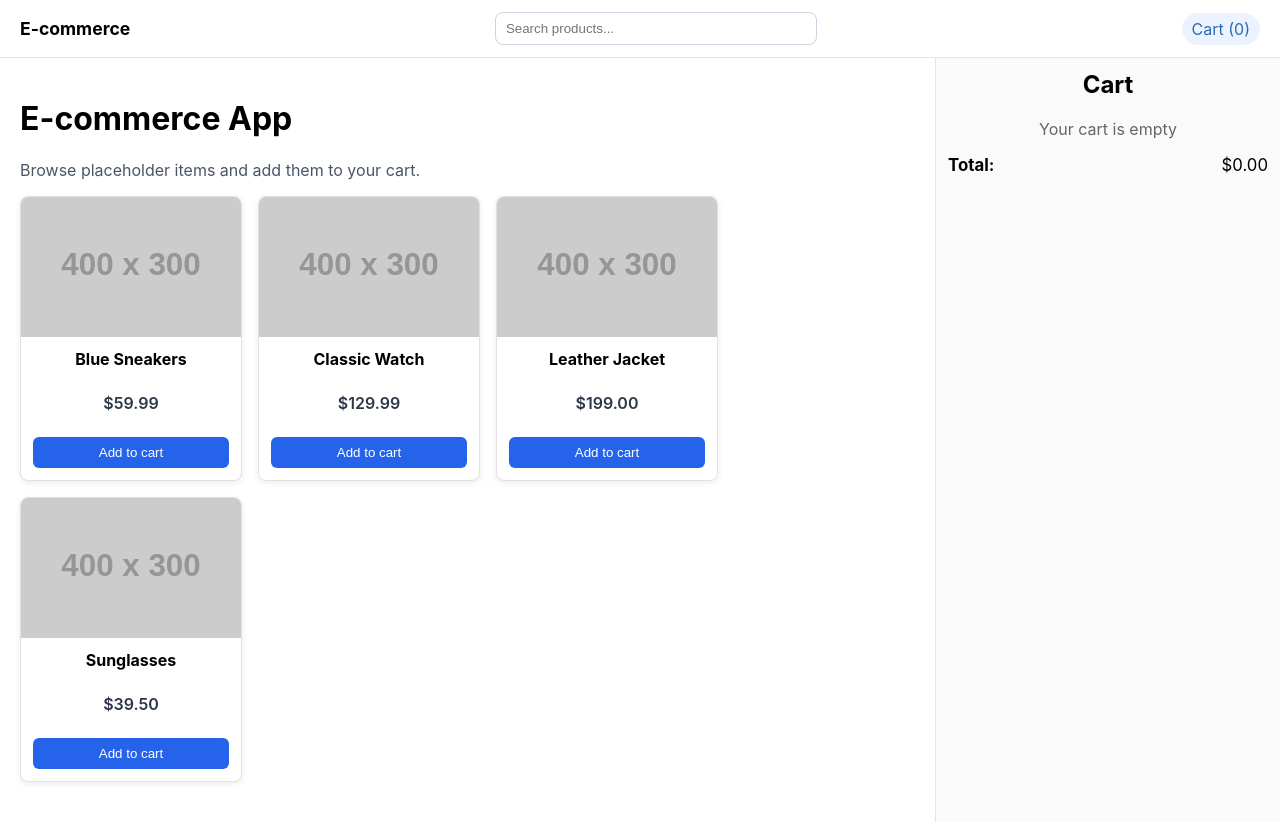
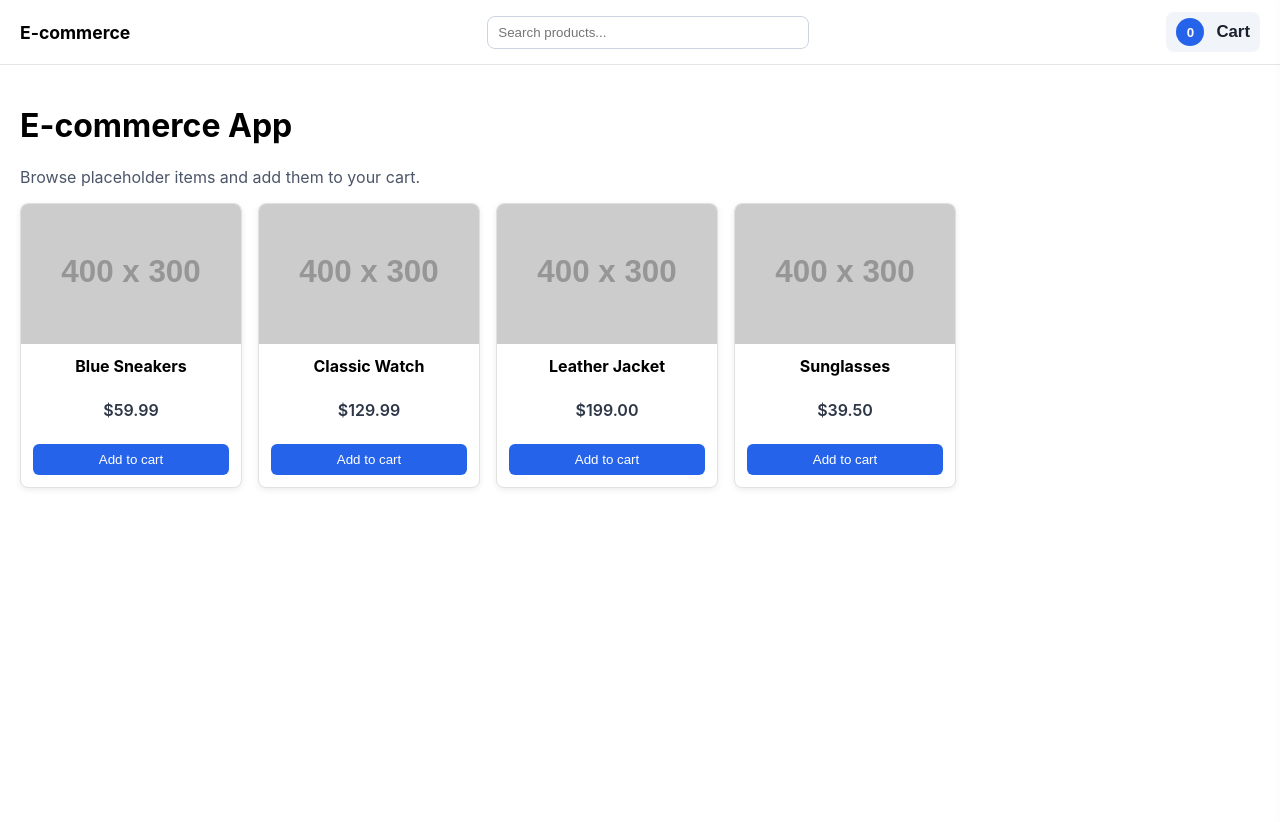
Before and after one commit to revature-sam/ecom-project-front-end, a React (Create React App) app in the folder front-end/: page / in a window 1280 px wide. Shown: the top 822 px of the page. After the commit the page ends 800 px from the top, so only its background shows below. Built offline with nearby package versions, Linux system fonts and the light colour scheme.

Commit message:
changes to cart menu

```diff
--- a/front-end/src/App.js
+++ b/front-end/src/App.js
@@ -14,14 +14,27 @@ const sampleProducts = [
 function App() {
   const [cart, setCart] = useState([]);
   const [query, setQuery] = useState('');
+  const [cartOpen, setCartOpen] = useState(false);
+  const [bump, setBump] = useState(false);
 
   function handleAdd(product) {
     setCart((cur) => {
+      const prevCount = cur.reduce((s, c) => s + c.quantity, 0);
       const exists = cur.find((c) => c.id === product.id);
+      let next;
       if (exists) {
-        return cur.map((c) => c.id === product.id ? { ...c, quantity: c.quantity + 1 } : c);
+        next = cur.map((c) => c.id === product.id ? { ...c, quantity: c.quantity + 1 } : c);
+      } else {
+        next = [...cur, { ...product, quantity: 1 }];
       }
-      return [...cur, { ...product, quantity: 1 }];
+
+      const nextCount = next.reduce((s, c) => s + c.quantity, 0);
+      if (nextCount > prevCount) {
+        setBump(true);
+        window.setTimeout(() => setBump(false), 380);
+      }
+
+      return next;
     });
   }
 
@@ -38,7 +51,13 @@ function App() {
 
   return (
     <div className="App">
-      <Navbar query={query} onChange={setQuery} cartCount={cart.reduce((s, c) => s + c.quantity, 0)} />
+      <Navbar
+        query={query}
+        onChange={setQuery}
+        cartCount={cart.reduce((s, c) => s + c.quantity, 0)}
+        onToggle={() => setCartOpen((v) => !v)}
+        bump={bump}
+      />
       <div className="app-grid">
       <main className="catalog">
         <header className="catalog-header">
@@ -55,7 +74,8 @@ function App() {
         </section>
       </main>
 
-      <Cart items={cart} onRemove={handleRemove} onChangeQuantity={handleChangeQuantity} />
+      <Cart items={cart} onRemove={handleRemove} onChangeQuantity={handleChangeQuantity} className={cartOpen ? 'open' : ''} />
+      <div className={`overlay ${cartOpen ? 'open' : ''}`} onClick={() => setCartOpen(false)} />
       </div>
     </div>
   );
--- a/front-end/src/components/Cart.js
+++ b/front-end/src/components/Cart.js
@@ -1,11 +1,11 @@
 import React from 'react';
 import './cart.css';
 
-export default function Cart({ items, onRemove, onChangeQuantity }) {
+export default function Cart({ items, onRemove, onChangeQuantity, className }) {
   const total = items.reduce((s, it) => s + it.price * it.quantity, 0);
 
   return (
-    <aside className="cart">
+    <aside className={`cart ${className || ''}`}>
       <h2>Cart</h2>
       {items.length === 0 ? (
         <p className="empty">Your cart is empty</p>
--- a/front-end/src/components/Navbar.js
+++ b/front-end/src/components/Navbar.js
@@ -1,7 +1,7 @@
 import React from 'react';
 import './navbar.css';
 
-export default function Navbar({ query, onChange, cartCount }) {
+export default function Navbar({ query, onChange, cartCount, onToggle, bump }) {
   return (
     <nav className="navbar">
       <div className="brand">E-commerce</div>
@@ -13,7 +13,10 @@ export default function Navbar({ query, onChange, cartCount }) {
         />
       </div>
       <div className="nav-actions">
-        <div className="cart-bubble">Cart ({cartCount})</div>
+        <button className="cart-button" onClick={onToggle} aria-label={`Open cart with ${cartCount} items`}>
+          <span className={`badge ${bump ? 'bump' : ''}`}>{cartCount}</span>
+          <span className="cart-text">Cart</span>
+        </button>
       </div>
     </nav>
   );
--- a/front-end/src/components/cart.css
+++ b/front-end/src/components/cart.css
@@ -4,7 +4,15 @@
   border-left: 1px solid #e6e6e6;
   background: #fafafa;
   min-height: 100vh;
+  position: fixed;
+  right: -360px; /* hidden by default */
+  top: 0;
+  bottom: 0;
+  box-shadow: -6px 0 18px rgba(0,0,0,0.08);
+  transition: right 240ms cubic-bezier(.22,.9,.26,1);
+  z-index: 80;
 }
+.cart.open { right: 0 }
 .cart h2 { margin-top: 0 }
 .empty { color: #666 }
 .cart-list { list-style: none; padding: 0; margin: 0; display: flex; flex-direction: column; gap: 8px }
@@ -25,3 +33,7 @@
 .qty-btn { width:28px; height:28px; border-radius:6px; border:1px solid #cbd5e1; background:#fff; cursor:pointer }
 .qty-btn:hover { background:#edf2f7 }
 .cart-total { margin-top:12px; display:flex; justify-content:space-between; font-size:1.05rem }
+
+@media (max-width:900px) {
+  .cart { width: 100%; }
+}
--- a/front-end/src/components/navbar.css
+++ b/front-end/src/components/navbar.css
@@ -9,8 +9,41 @@
 .brand { font-weight:700; font-size:1.1rem }
 .search input { padding:8px 10px; border-radius:8px; border:1px solid #cbd5e1; width:300px }
 .nav-actions { display:flex; gap:12px; align-items:center }
-.cart-bubble { background:#edf2ff; padding:6px 10px; border-radius:20px; color:#2b6cb0 }
+.cart-button { background:#f1f5f9; color:#1a202c; padding:6px 10px; border-radius:8px; border:none; cursor:pointer; display:flex; align-items:center; gap:8px }
+.cart-button:hover { background:#e2e8f0 }
+.cart-bubble { background:transparent; padding:0; }
+.cart-text { font-weight:700; font-size:1.05rem }
+
+.overlay {
+  position:fixed; inset:0; background:rgba(0,0,0,0.35); opacity:0; pointer-events:none; transition:opacity .2s ease;
+}
+.overlay.open { opacity:1; pointer-events:auto }
+
+/* bump animation for badge */
+.badge {
+  display:inline-flex;
+  align-items:center;
+  justify-content:center;
+  width:28px;
+  height:28px;
+  border-radius:50%;
+  background:#2563eb; /* blue badge */
+  color:#fff;
+  font-weight:700;
+  margin-right:4px;
+}
+.badge.bump {
+  animation: badge-bump 360ms cubic-bezier(.2,.8,.2,1);
+}
+@keyframes badge-bump {
+  0% { transform: scale(1); }
+  30% { transform: scale(1.18); }
+  50% { transform: scale(0.98); }
+  100% { transform: scale(1); }
+}
 
 @media (max-width:600px) {
   .search input { width:140px }
 }
+
+.cart-label { vertical-align: middle; font-weight: 700 }
```
